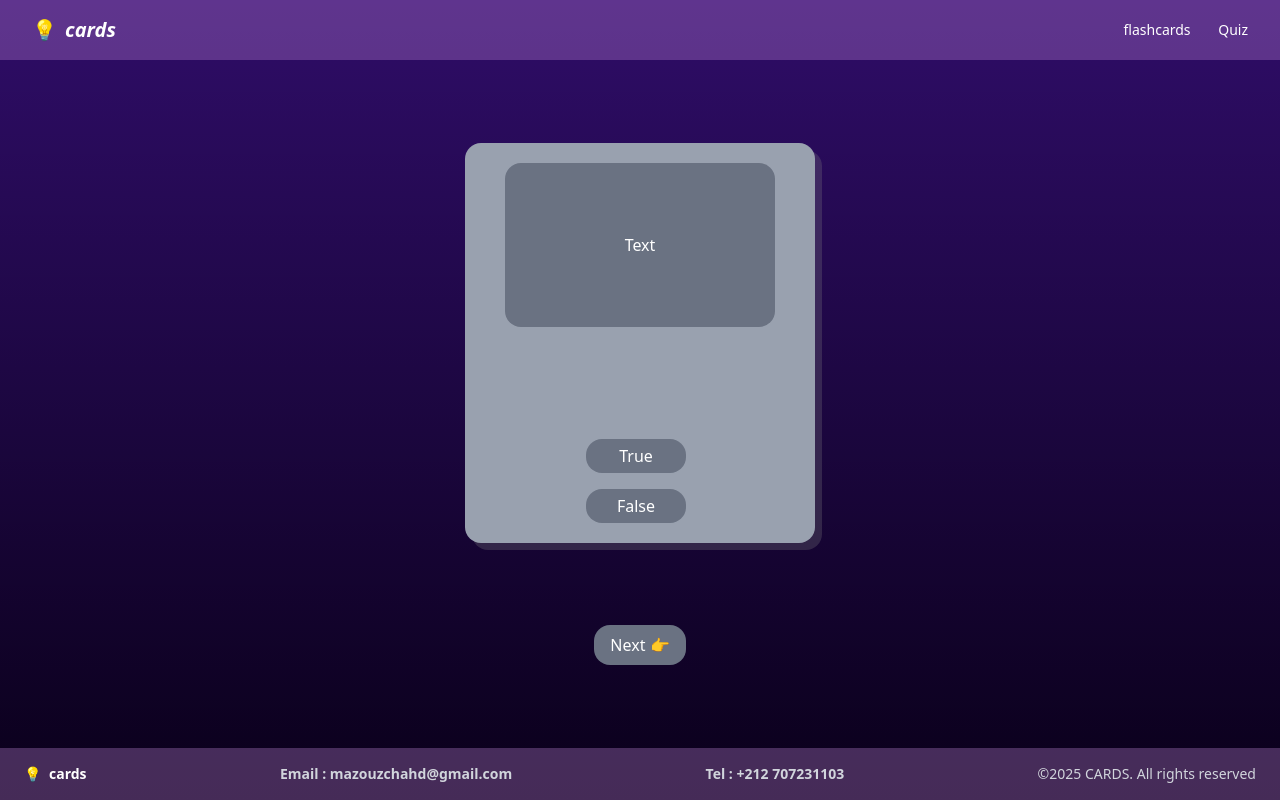
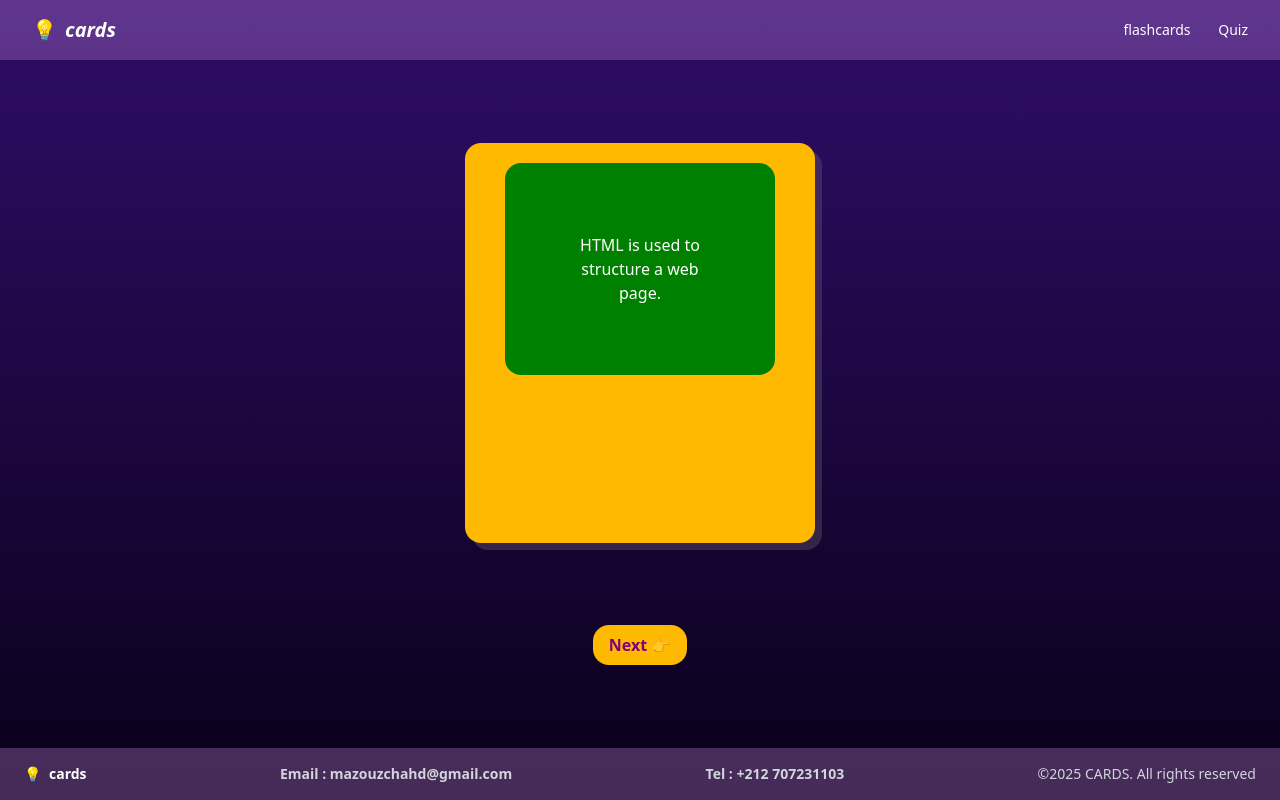
Before and after one commit to chahd-05/cards-brief, a website: page quiz.html in a window 1280 px wide. Both pictures are taken after a click on the button "True". Drawn offline with Linux system fonts and the light colour scheme.

Commit message:
feat: js document of Quiz part

```diff
--- a/quiz.html
+++ b/quiz.html
@@ -25,36 +25,19 @@
     </header>
 
     <section class=" flex justify-center w-full">
-        <div class="bg-gray-400 flex flex-col justify-between h-100 w-200 py-5 px-10 rounded-2xl klk ">
-        <div class="text-center bg-gray-500 rounded-2xl uu">
-            <h3>Text</h3>
+        <div class="bg-amber-400 flex flex-col justify-between h-100 w-200 py-5 px-10 rounded-2xl klk ">
+        <div id="border" class="text-center bg-purple-600 rounded-2xl uu">
+            <h3 id="questiontext">Text</h3>
         </div>
         <div class="flex flex-col space-y-4 hh">
-            <button class="bg-gray-500 rounded-2xl cc">True</button>
-            <button class="bg-gray-500 rounded-2xl cc">False</button>
+            <button id="truebtn" class="bg-fuchsia-800 rounded-2xl cc">True</button>
+            <button id="falsebtn" class="bg-fuchsia-800  rounded-2xl cc">False</button>
         </div>
         </div>
     </section>
     <div class="flex justify-center">
-     <button class="bg-gray-500 rounded-2xl px-4 py-2 cursor-pointer jj">Next <span>👉</span></button>
+     <button onclick="nextup()" id="nextbtn" class="bg-amber-400  rounded-2xl px-4 py-2 cursor-pointer jj" >Next <span>👉</span></button>
      </div>
-
-
-
-
-
-
-
-
-
-
-
-
-
-
-
-
-
 
   <footer class="bg-[#ce8ee44d] text-sm py-4 flex flex-col sm:flex-row justify-between items-center px-6 gap-2">
         <div class="flex items-center gap-2">
@@ -65,7 +48,7 @@
         <p class="text-gray-300 font-semibold">Tel : +212 707231103</p>
         <p class="text-gray-300">©2025 CARDS. All rights reserved</p>
     </footer>
-
+<script src="script.js"></script>
 </body>
 
 </html>
--- a/quiz.json
+++ b/quiz.json
@@ -18,7 +18,7 @@
   {
     "categorie": "HTML",
     "Question": "The <p> tag is used for paragraphs.",
-    "answer": "False"
+    "answer": "True"
   },
   {
     "categorie": "HTML",
--- a/script.js
+++ b/script.js
@@ -0,0 +1,52 @@
+
+
+let questionnumb = 0;
+let data = [];
+const question = document.getElementById("questiontext");
+const border = document.getElementById("border")
+const truebtn = document.getElementById("truebtn");
+const falsebtn = document.getElementById("falsebtn");
+
+async function getquestions(){
+    const res = await fetch('quiz.json');
+    data = await res.json();
+    showQuestions();
+}
+
+function showQuestions(){
+    const num = data[questionnumb];
+    question.textContent = num.Question;
+    truebtn.style.display = "block";
+        falsebtn.style.display = "block";
+
+    border.style.backgroundColor = "purple";
+}
+
+truebtn.onclick = () =>btn("True")
+falsebtn.onclick =() =>btn("False")
+function btn(selected){
+    const answer = data[questionnumb].answer;
+    if (selected === answer){
+        border.style.backgroundColor = "green";
+        truebtn.style.display = "none";
+        falsebtn.style.display = "none";
+    }
+    else {
+        border.style.backgroundColor = "red";
+       truebtn.style.display = "none";
+        falsebtn.style.display = "none";
+    }
+}
+
+function nextup(){
+    questionnumb++;
+
+    if (questionnumb >= data.length) {
+        question.textContent = "Finished!";
+        return;
+    }
+
+    showQuestions();
+}
+
+getquestions();
--- a/style.css
+++ b/style.css
@@ -4,6 +4,8 @@
 }
 .jj {
     cursor: pointer;
+    font-weight: bold;
+    color: purple;
 }
 
 .uu {
```
Also changed, not shown: index.html (+4 -4 lines), src/output.css.
